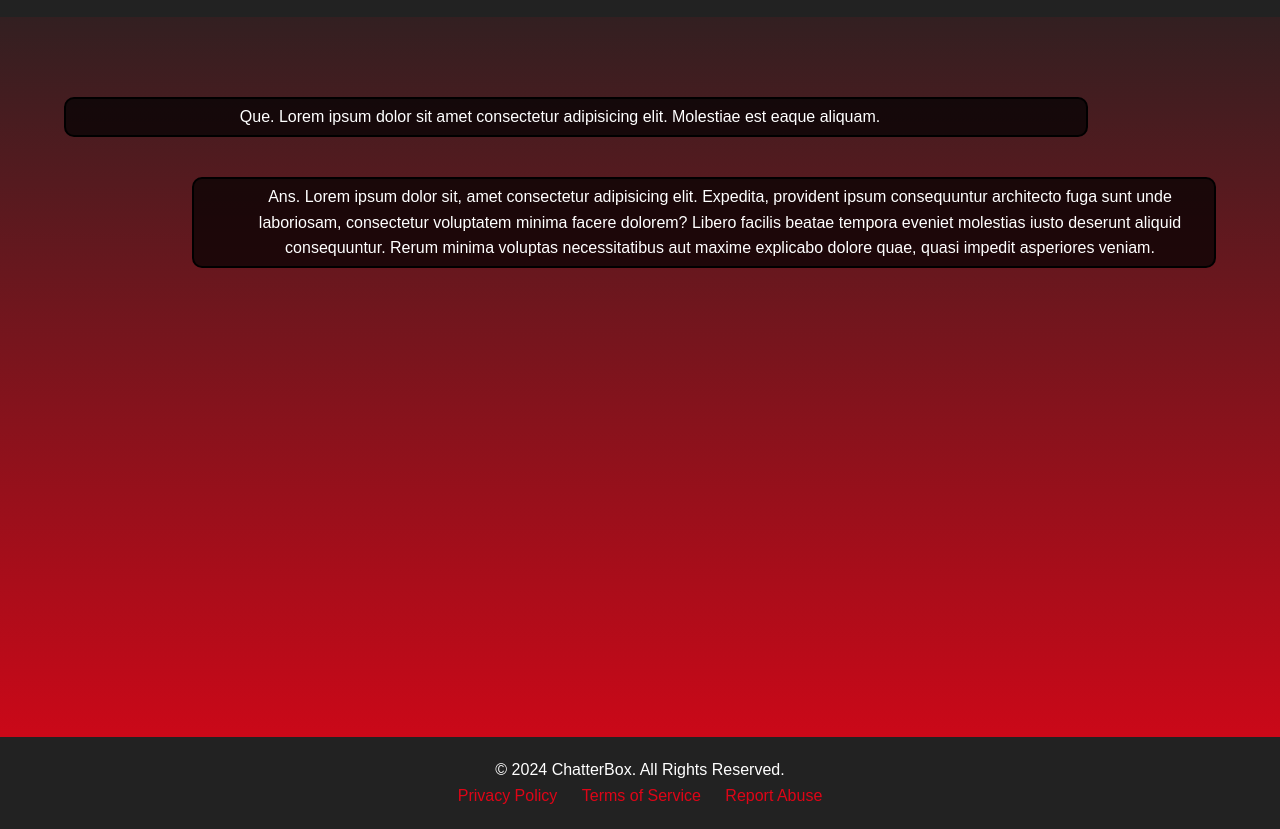
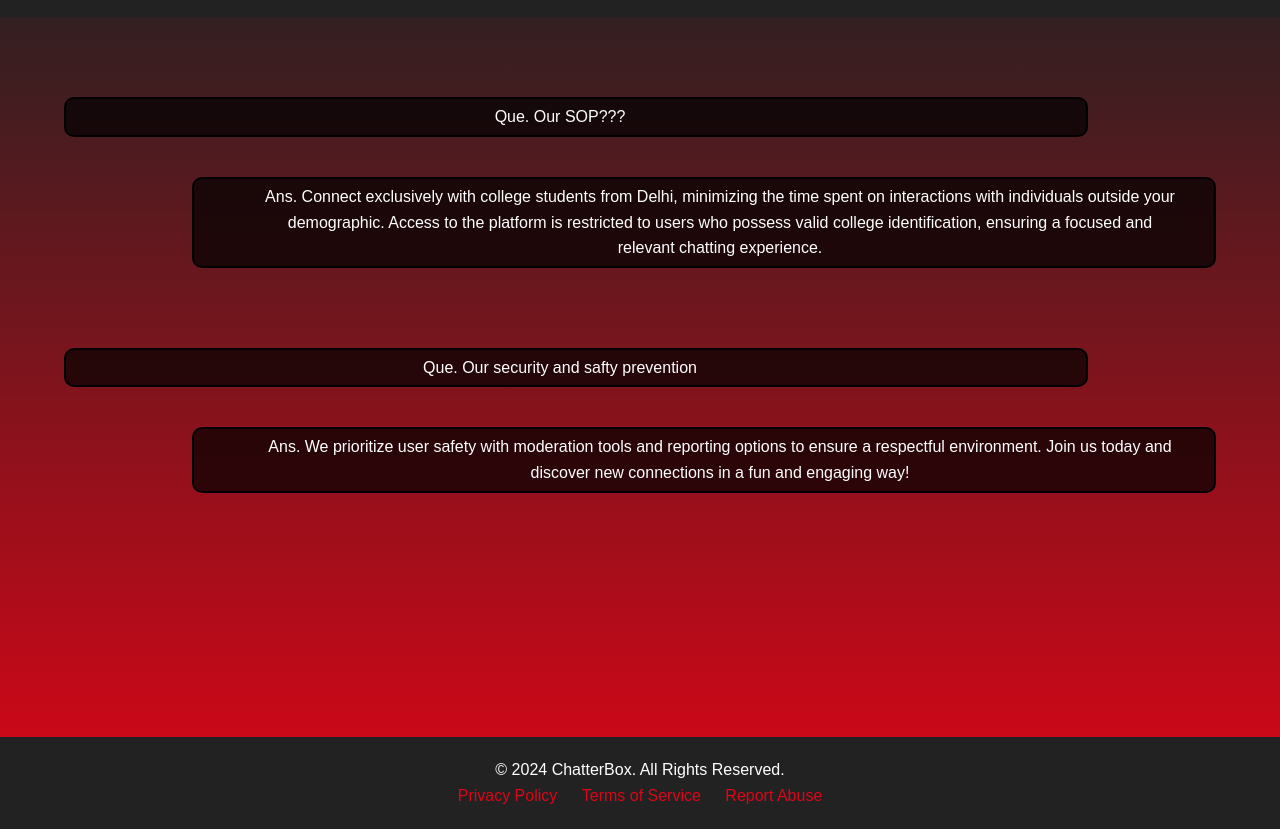
Before and after one commit to BASU35/CHATTERBOX, a plain HTML site: page WhychatterBox.html in a window 1280 px wide. Shown: the part 61-890 px from the top of the page. Drawn offline with Linux system fonts and the light colour scheme.

Commit message:
Update WhychatterBox.html

```diff
--- a/WhychatterBox.html
+++ b/WhychatterBox.html
@@ -61,12 +61,17 @@
     </header>
     <section id="body123">
         <DIV class="que">
-            Que. Lorem ipsum dolor sit amet consectetur adipisicing elit. Molestiae est eaque aliquam.
+            Que. Our SOP???
         </DIV>
-        <div class="ans">Ans. Lorem ipsum dolor sit, amet consectetur adipisicing elit. Expedita, provident ipsum
-            consequuntur architecto fuga sunt unde laboriosam, consectetur voluptatem minima facere dolorem? Libero
-            facilis beatae tempora eveniet molestias iusto deserunt aliquid consequuntur. Rerum minima voluptas
-            necessitatibus aut maxime explicabo dolore quae, quasi impedit asperiores veniam.
+        <div class="ans">
+            Ans. Connect exclusively with college students from Delhi, minimizing the time spent on interactions with individuals outside your demographic. Access to the platform is restricted to users who possess valid college identification, ensuring a focused and relevant chatting experience.
+        </div>
+        <div class="que">
+            Que. Our security and safty prevention
+        </div>
+        <div class="ans">
+            Ans. We prioritize user safety with moderation tools and reporting options to ensure a respectful environment.
+Join us today and discover new connections in a fun and engaging way!
         </div>
     </section>
     <footer>
```
